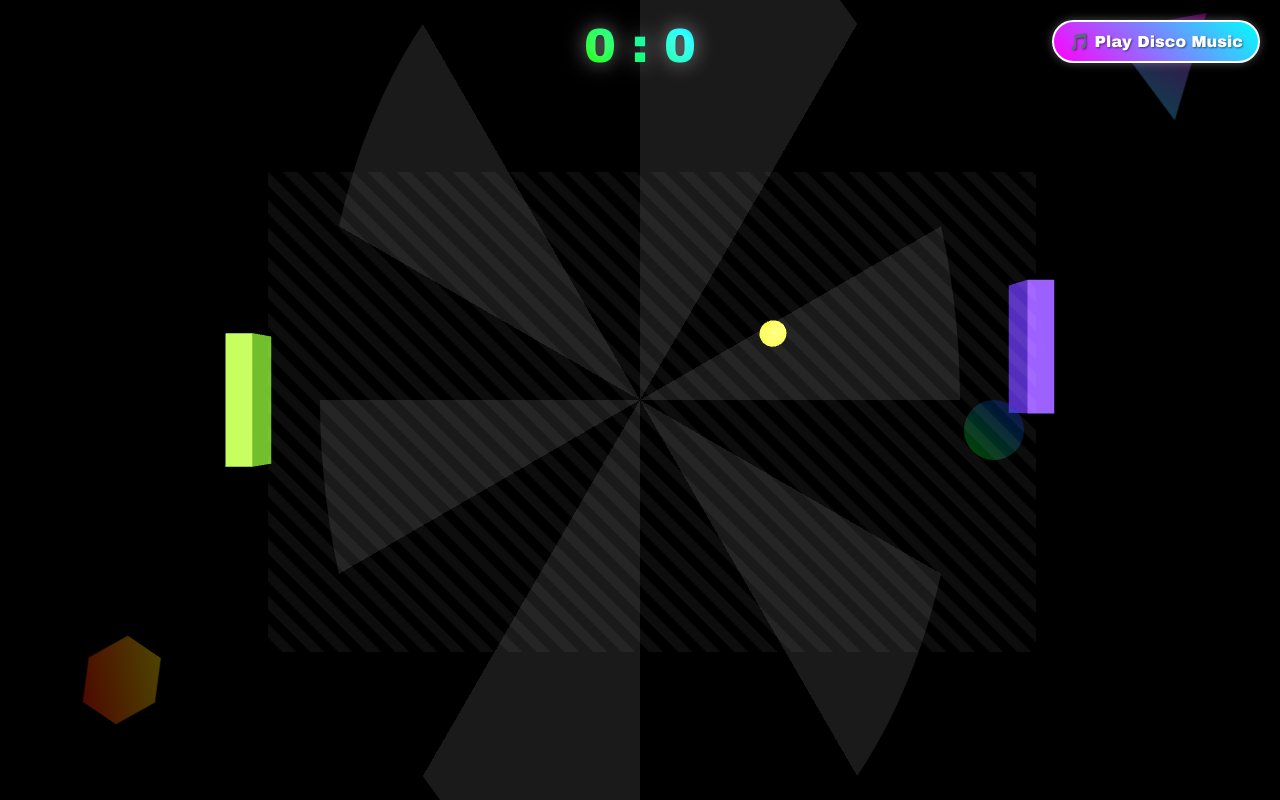
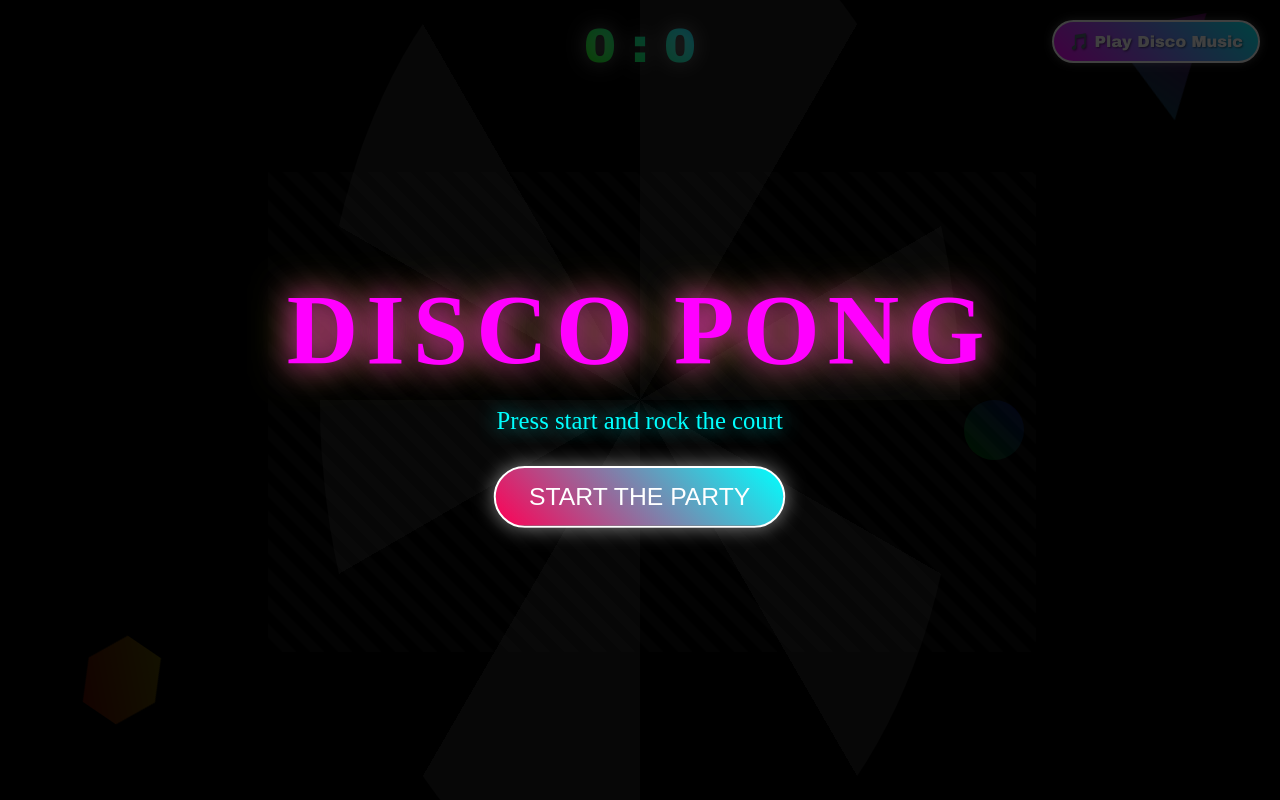
Before and after one commit to West-Sound-Graphics/disco-pong, a plain HTML site: page index.html in a window 1280 px wide. Drawn offline with nearby package versions, Linux system fonts and the light colour scheme; animation ran at ten frames a second.

Commit message:
I would like to make a really cool disco title screen!
Great news: the project is running beautifully and we already have all game mechanics in place. Next step is to add a flashy disco title screen overlay with start button and animated text, then wire it to begin the game.

Fantastic progress: your game now has sound effects and is fully working, and adding a title screen is a great final touch. Next I’ll update index.html for the disco title overlay and then wire it inside game.js to start gameplay on button press.

Amazing news: your Disco Pong game now has a full disco title screen that starts gameplay with flair. The title UI is loaded in index.html, and game.js now controls the transition and starts your sound + ball movement cleanly. 🎉

What’s now implemented
index.html

Added a full-screen overlay:
#title-screen
h1 title (“DISCO PONG”)
subtitle “Press start and rock the court”
start button #start-button
Styled with:
neon gradients
animated glowing text
pulse effect
bold disco branding
game.js

gameStarted state flag
animate() now:
renders background and scene while waiting
only runs game logic after start
startButton click:
hides title overlay
sets gameStarted = true
sets gameStarted = true
enables disco music automatically (and toggles button state)
Enter key also triggers start for keyboard convenience
musicToggle remains available to play/pause music after start
Behavior after changes
Page loads into title screen
Game objects are already built behind the overlay
On “START THE PARTY”:
overlay disappears
game controls activate
ball movement and AI start
background disco audio begins
“🎵 Play/Pause Disco Music” still works in normal gameplay
🎮 Bonus idea
You can also add “Press Space to Mute/Unmute” help text on the title screen and wire a keydown handler to toggle discoMusic.
Would you like that next?

```diff
--- a/game.js
+++ b/game.js
@@ -185,6 +185,9 @@ const ball = new THREE.Mesh(ballGeometry, ballMaterial);
 ball.position.set(0, 0, 0);
 scene.add(ball);
 
+// Game state
+let gameStarted = false;
+
 // Game variables
 let ballVelocity = new THREE.Vector3(0.1, 0.05, 0);
 let playerScore = 0;
@@ -244,6 +247,11 @@ function animate() {
     ball.position.add(ballVelocity);
 
     // Ball collision with top and bottom walls
+    if (!gameStarted) {
+        renderer.render(scene, camera);
+        return;
+    }
+
     if (ball.position.y > 9.5 || ball.position.y < -9.5) {
         ballVelocity.y = -ballVelocity.y;
         playWallHitSound();
@@ -314,8 +322,22 @@ window.addEventListener('resize', () => {
 initAudio();
 animate();
 
+// Title screen controls
+const titleScreen = document.getElementById('title-screen');
+const startButton = document.getElementById('start-button');
+const musicToggle = document.getElementById('music-toggle');
+
+startButton.addEventListener('click', () => {
+    titleScreen.style.display = 'none';
+    gameStarted = true;
+    if (!isMusicPlaying) {
+        discoMusic.play();
+        musicToggle.textContent = '🎵 Pause Disco Music';
+        musicToggle.classList.add('playing');
+    }
+});
+
 // Music toggle functionality
-const musicToggle = document.getElementById('music-toggle');
 musicToggle.addEventListener('click', () => {
     if (isMusicPlaying) {
         discoMusic.pause();
@@ -327,3 +349,10 @@ musicToggle.addEventListener('click', () => {
         musicToggle.classList.add('playing');
     }
 });
+
+// Optional keyboard control to start game
+window.addEventListener('keydown', (event) => {
+    if (!gameStarted && event.code === 'Enter') {
+        startButton.click();
+    }
+});
--- a/index.html
+++ b/index.html
@@ -146,6 +146,55 @@
         #music-toggle.playing {
             background: linear-gradient(45deg, #00ff00, #ffff00);
         }
+        #title-screen {
+            position: absolute;
+            top: 0;
+            left: 0;
+            width: 100%;
+            height: 100%;
+            display: flex;
+            align-items: center;
+            justify-content: center;
+            background: rgba(0, 0, 0, 0.75);
+            z-index: 20;
+            text-align: center;
+        }
+        #title-screen .title-content {
+            color: #ffffff;
+            animation: pulseTitle 2s ease-in-out infinite;
+        }
+        #title-screen h1 {
+            font-size: 96px;
+            margin: 0 0 20px;
+            text-transform: uppercase;
+            letter-spacing: 8px;
+            color: #ff00ff;
+            text-shadow: 0 0 30px rgba(255, 0, 255, 0.8), 0 0 40px rgba(255, 255, 0, 0.7);
+        }
+        #title-screen p {
+            margin: 0 0 30px;
+            font-size: 24px;
+            color: #00ffff;
+            text-shadow: 0 0 20px rgba(0, 255, 255, 0.8);
+        }
+        #start-button {
+            font-size: 24px;
+            padding: 14px 32px;
+            border-radius: 30px;
+            border: 2px solid #ffffff;
+            color: #ffffff;
+            background: linear-gradient(45deg, #ff0055, #00ffff);
+            cursor: pointer;
+            box-shadow: 0 0 20px rgba(255, 255, 255, 0.5);
+            transition: transform 0.2s ease;
+        }
+        #start-button:hover {
+            transform: scale(1.05);
+        }
+        @keyframes pulseTitle {
+            0%, 100% { transform: scale(1); }
+            50% { transform: scale(1.03); }
+        }
         @keyframes rotate {
             from { transform: rotate(0deg); }
             to { transform: rotate(360deg); }
@@ -157,6 +206,13 @@
     </style>
 </head>
 <body>
+    <div id="title-screen">
+        <div class="title-content">
+            <h1>DISCO PONG</h1>
+            <p>Press start and rock the court</p>
+            <button id="start-button">START THE PARTY</button>
+        </div>
+    </div>
     <div id="score">0 : 0</div>
     <button id="music-toggle">🎵 Play Disco Music</button>
     <div class="geometric-pattern">
```
